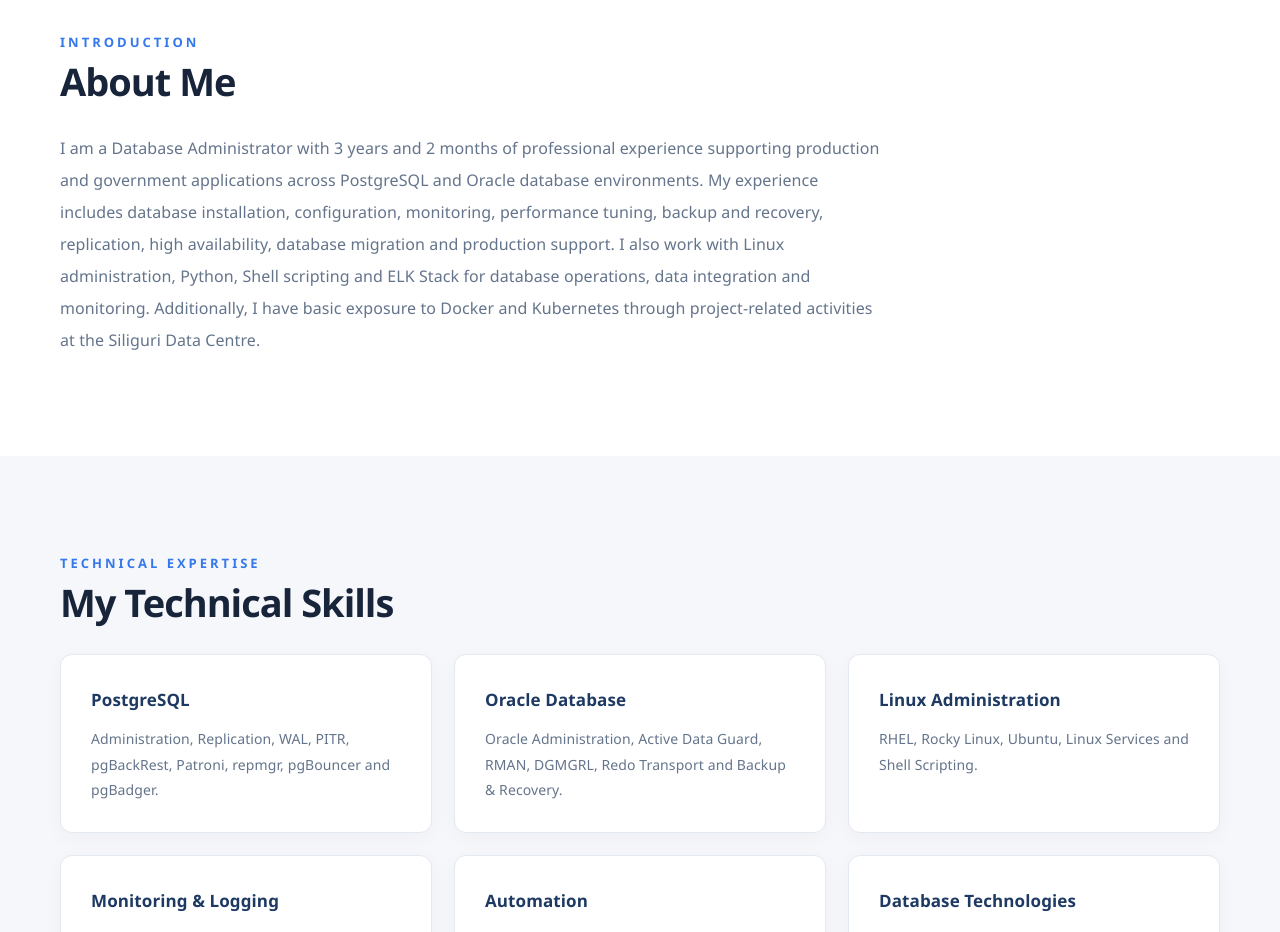
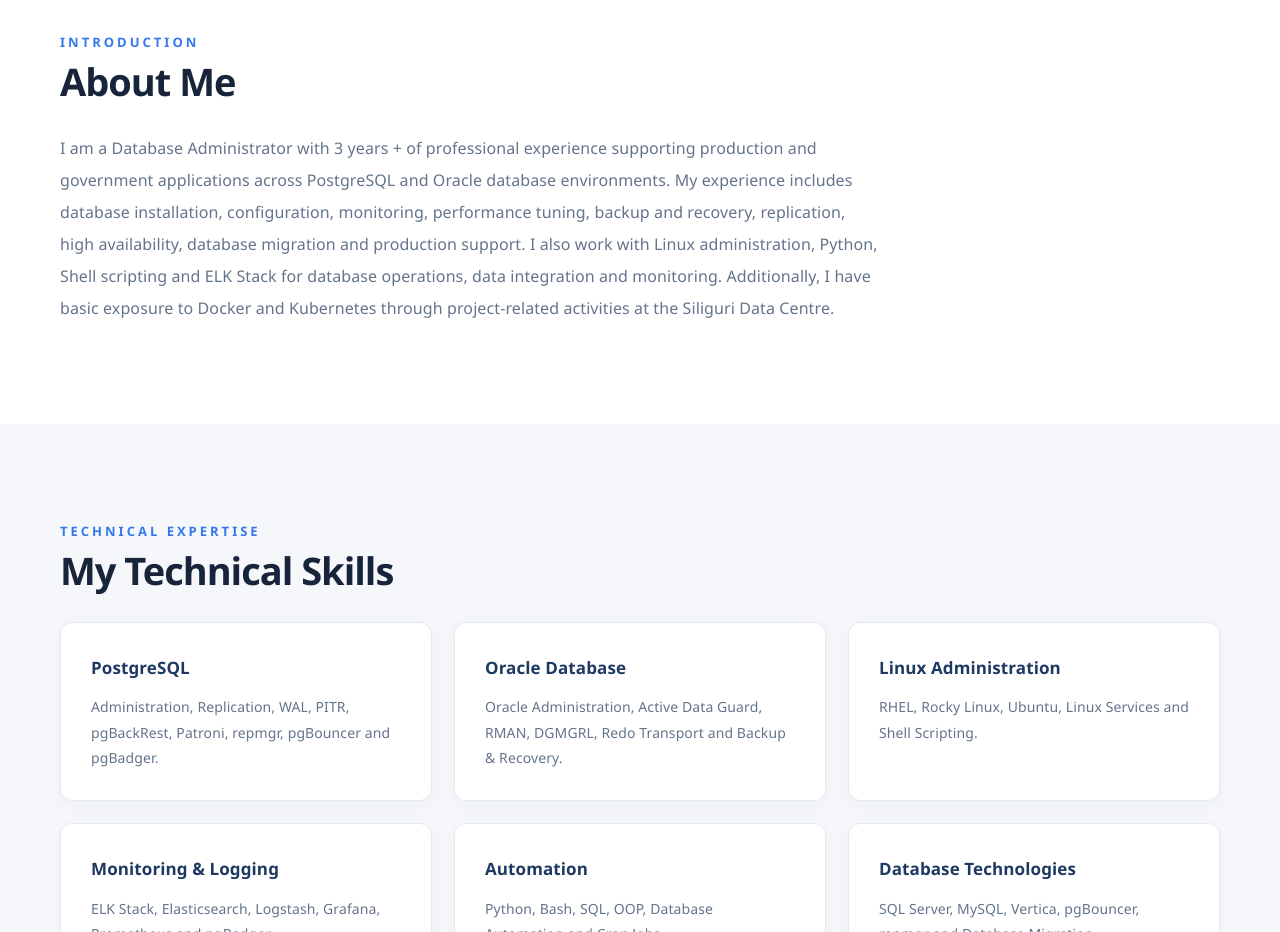
Before and after one commit to ranjangarai-07/ranjan-portfolio, a plain HTML site: page index.html in a window 1280 px wide. Shown: the part 840-1772 px from the top of the page. Drawn offline with Linux system fonts and the light colour scheme.

Commit message:
Update index.html

```diff
--- a/index.html
+++ b/index.html
@@ -127,7 +127,7 @@
             <h2>About Me</h2>
 
             <p>
-                I am a Database Administrator with 3 years and 2 months
+                I am a Database Administrator with 3 years +
                 of professional experience supporting production and
                 government applications across PostgreSQL and Oracle
                 database environments.
```
